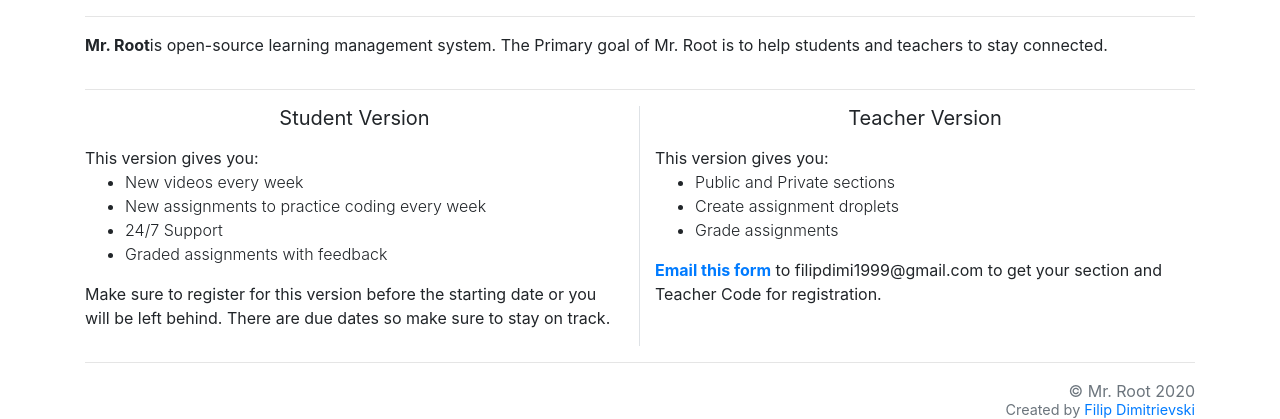
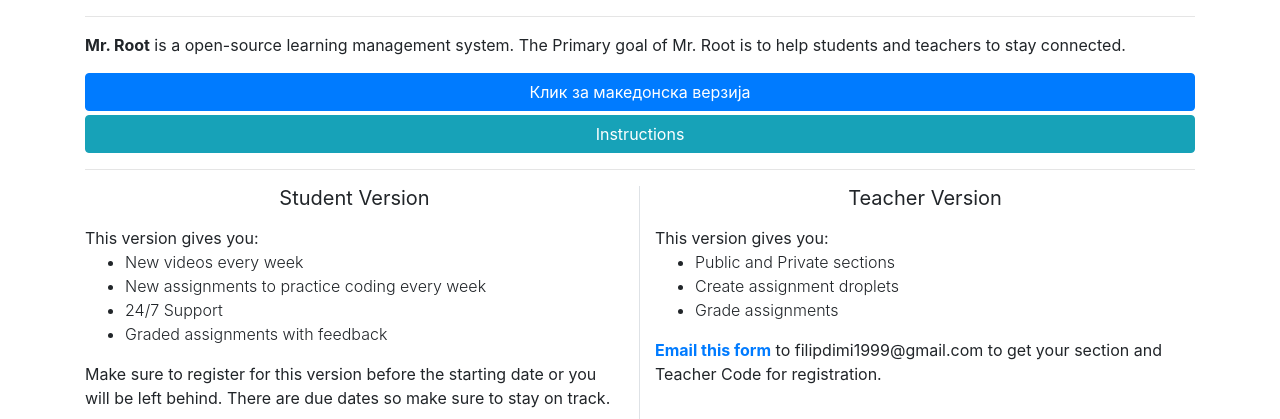
Before and after one commit to Synyster991/darkoont, a Django app: page / in a window 1280 px wide. Shown: the part 68-487 px from the top of the page. Run offline with Django 3.2, Linux system fonts and the light colour scheme; some libraries are stand-ins or nearby versions.

Commit message:
Home Page New Design

```diff
--- a/accounts/templates/accounts/studentHome.html
+++ b/accounts/templates/accounts/studentHome.html
@@ -78,10 +78,12 @@
 <div class="row">
     <div class="col-12">
         <p class="text-justify">
-            <span class="font-weight-bold">Mr. Root</span>{% trans "is open-source learning management system. The Primary goal of Mr. Root is to help students and teachers to stay connected." %}
+            <span class="font-weight-bold">Mr. Root</span>{% trans " is a open-source learning management system. The Primary goal of Mr. Root is to help students and teachers to stay connected." %}
         </p>
     </div>
 </div>
+<a class="text-muted text-white" target="_blank" href="https://www.youtube.com/watch?v=5SFHKPfle2M&list=PLp17TRHOkU-3ptz3rLNnBCQvT-5J5lAyY&index=1"><button type="button" class="btn btn-primary btn-block mb-1">Клик за македонска верзија</button></a>
+<a class="text-muted text-white" target="_blank" href="https://www.youtube.com/watch?v=e7Jvv8Yzfe8&list=PLp17TRHOkU-3ptz3rLNnBCQvT-5J5lAyY&index=2"><button type="button" class="btn btn-info btn-block">{% trans "Instructions" %}</button></a>
 <hr>
 <div class="row">
     <div class="col-6 border-right">
--- a/assignments/templates/assignments/gradeStudent.html
+++ b/assignments/templates/assignments/gradeStudent.html
@@ -23,7 +23,7 @@
             {% if validAssignment.points > -1 %}
             <td>{{ validAssignment.points }}/{{ validAssignment.assignment.maxPoint }}</td>
             {% else %}
-            <td>Not Graded!</td>
+            <td>{% trans "Not Graded" %}!</td>
             {% endif %}
         </tr>
         {% endfor %}
--- a/assignments/templates/assignments/seeGradesPerSection.html
+++ b/assignments/templates/assignments/seeGradesPerSection.html
@@ -24,7 +24,7 @@
                 {% if assign.points != -1 %}
                 <td>{{ assign.points }}/{{ assign.assignment.maxPoint }}</td>
                 {% else %}
-                <td>Not Graded!</td>
+                <td>{% trans "Not Graded" %}!</td>
                 {% endif %}
             </tr>
             {% endfor %}
--- a/assignments/templates/assignments/seeMyGrades.html
+++ b/assignments/templates/assignments/seeMyGrades.html
@@ -26,7 +26,7 @@
                 <td>{{ gradedAssignment.assignment.title }}</td>
                 <td>{{ gradedAssignment.assignment.section.name }}</td>
                 {% if gradedAssignment.points == -1 %}
-                <td>Not Graded</td>
+                <td>{% trans "Not Graded" %}!</td>
                 {% else %}
                 <td>{{ gradedAssignment.points }}/{{ gradedAssignment.assignment.maxPoint }}</td>
                 {% endif %}
--- a/assignments/templates/assignments/seeSubmissions.html
+++ b/assignments/templates/assignments/seeSubmissions.html
@@ -23,7 +23,11 @@
                     <td>{{ submi.studentUser.first_name }} {{ submi.studentUser.last_name }}</td>
                     <td><a class="text-muted" href="{{ submittedAssignments.document.url }}"
                         download>{{ submi.assignment.title }}</a></td>
+                        {% if submi.points != -1 %}
                         <td>{{ submi.points }}/{{ submi.assignment.maxPoint }}</td>
+                        {% else %}
+                        <td>{% trans "Not Graded" %}!</td>
+                        {% endif %}
                 </tr>
             {% endfor %}
         <tbody>
--- a/assignments/views.py
+++ b/assignments/views.py
@@ -34,7 +34,7 @@ def create(request):
                 assignment.videoLink = request.POST['video']
                 assignment.save()
 
-                messages.info(request, 'Assignment Created!')
+                messages.info(request, _('Assignment Created!'))
                 return redirect('home')
             else:
                 return render(request, 'assignments/create.html', {"error":_("All fields are required!"), "availableSection": availableSection})
```
Also changed, not shown: accounts/locale/mk/LC_MESSAGES/django.po, assignments/locale/mk/LC_MESSAGES/django.po, darkoont/locale/mk/LC_MESSAGES/django.po, 3 other files.
